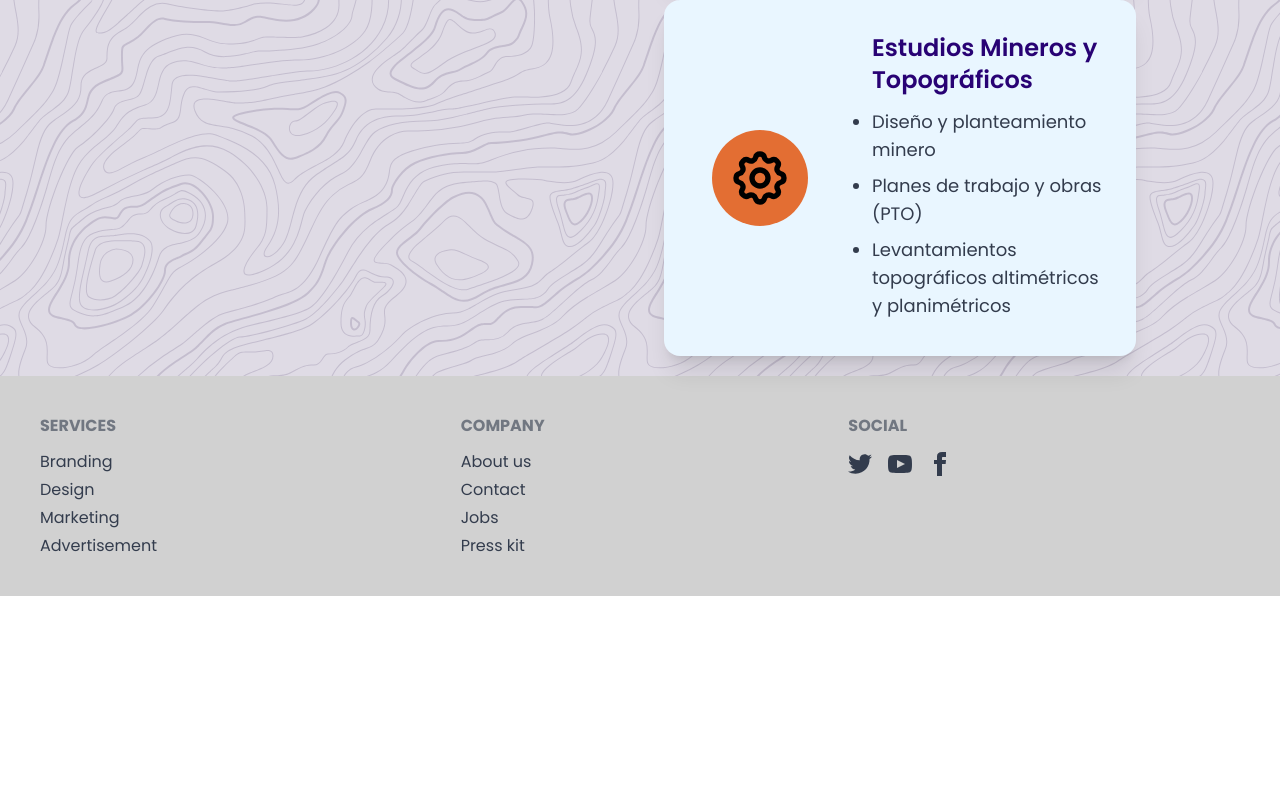
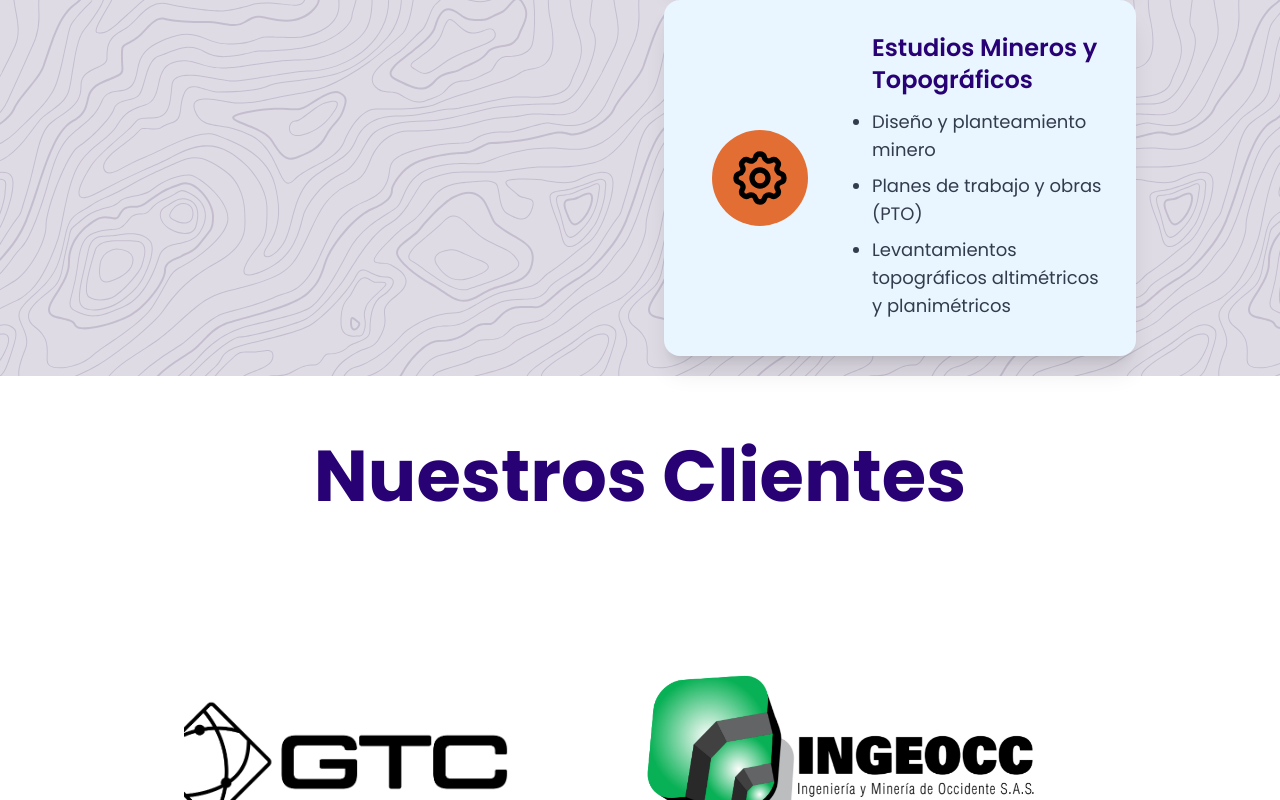
Before and after one commit to jaimevillegas/m-m-webpage, a React (Vite) app: page / in a window 1280 px wide. Shown: the part 2980-3780 px from the top of the page. Before the commit the page ends 3576 px from the top, so only its background shows below. Built offline with nearby package versions, Linux system fonts and the light colour scheme; what google-maps-react would draw is missing.

Commit message:
Add NuestrosClientes component and fix punctuation

```diff
--- /dev/null
+++ b/src/ClientsCarousel.jsx
@@ -0,0 +1,59 @@
+import { Swiper, SwiperSlide } from "swiper/react";
+import { Navigation, Pagination, Autoplay } from "swiper/modules";
+import "swiper/css";
+import "swiper/css/navigation";
+import "swiper/css/pagination";
+
+import client1 from "./assets/clients/bioexplora.jpg";
+import client2 from "./assets/clients/gtcingenieria.png";
+import client3 from "./assets/clients/ingeocc.png";
+import client4 from "./assets/clients/montinpetrol.jpg";
+import client5 from "./assets/clients/pacolombia.png";
+import client6 from "./assets/clients/pei.png";
+
+function ClientsCarousel() {
+  return (
+    <div className=" m-0 pt-0 pb-10 px-36">
+      <div className="p-10 bg-white">
+        <Swiper
+          slidesPerView={2}
+          spaceBetween={120}
+          autoplay={{
+            delay: 3000,
+            disableOnInteraction: false,
+          }}
+          loop={true}
+          modules={[Navigation, Pagination, Autoplay]}
+          className="h-72"
+        >
+          <SwiperSlide className="flex justify-center items-center text-center">
+            <img src={client1} alt={client1} className=" items-center" />
+          </SwiperSlide>
+          <SwiperSlide className="flex justify-center items-center text-center">
+            <img src={client2} className="" alt={client2} />
+          </SwiperSlide>
+          <SwiperSlide className="flex justify-center items-center text-center">
+            <img src={client3} alt={client3} />
+          </SwiperSlide>
+          <SwiperSlide className="flex justify-center items-center text-center">
+            <div>
+              <img src={client4} alt={client4} />
+            </div>
+          </SwiperSlide>
+          <SwiperSlide className="flex justify-center items-center text-center">
+            <div>
+              <img src={client5} alt={client5} />
+            </div>
+          </SwiperSlide>
+          <SwiperSlide className="flex justify-center items-center text-center">
+            <div>
+              <img src={client6} alt={client6} className="object-fill" />
+            </div>
+          </SwiperSlide>
+        </Swiper>
+      </div>
+    </div>
+  );
+}
+
+export default ClientsCarousel;
--- a/src/Home.jsx
+++ b/src/Home.jsx
@@ -3,6 +3,7 @@ import Hero from "./Hero";
 import QuienesSomos from "./QuienesSomos";
 import HeroServices from "./HeroServices";
 import Footer from "./Footer";
+import NuestrosClientes from "./NuestrosClientes";
 
 function Home() {
   return (
@@ -11,6 +12,7 @@ function Home() {
       <Hero />
       <QuienesSomos />
       <HeroServices />
+      <NuestrosClientes />
       <Footer />
     </>
   );
--- /dev/null
+++ b/src/NuestrosClientes.jsx
@@ -0,0 +1,14 @@
+import ClientsCarousel from "./ClientsCarousel";
+
+function NuestrosClientes() {
+  return (
+    <div>
+      <h1 className="text-7xl font-bold text-palette-dark-blue text-center py-16">
+        Nuestros Clientes
+      </h1>
+      <ClientsCarousel />
+    </div>
+  );
+}
+
+export default NuestrosClientes;
--- a/src/QuienesSomos.jsx
+++ b/src/QuienesSomos.jsx
@@ -12,7 +12,7 @@ function QuienesSomos() {
         sector de Hidrocarburos, Minería, Geología y Obras Civiles. Con la
         trayectoria de nuestros profesionales nos ha permitido fortalecer y
         ampliar nuestro campo de trabajo, brindando nuevas tecnologías y
-        procedimientos calificados y certificados
+        procedimientos calificados y certificados.
       </p>
       <Carousel />
     </div>
```
